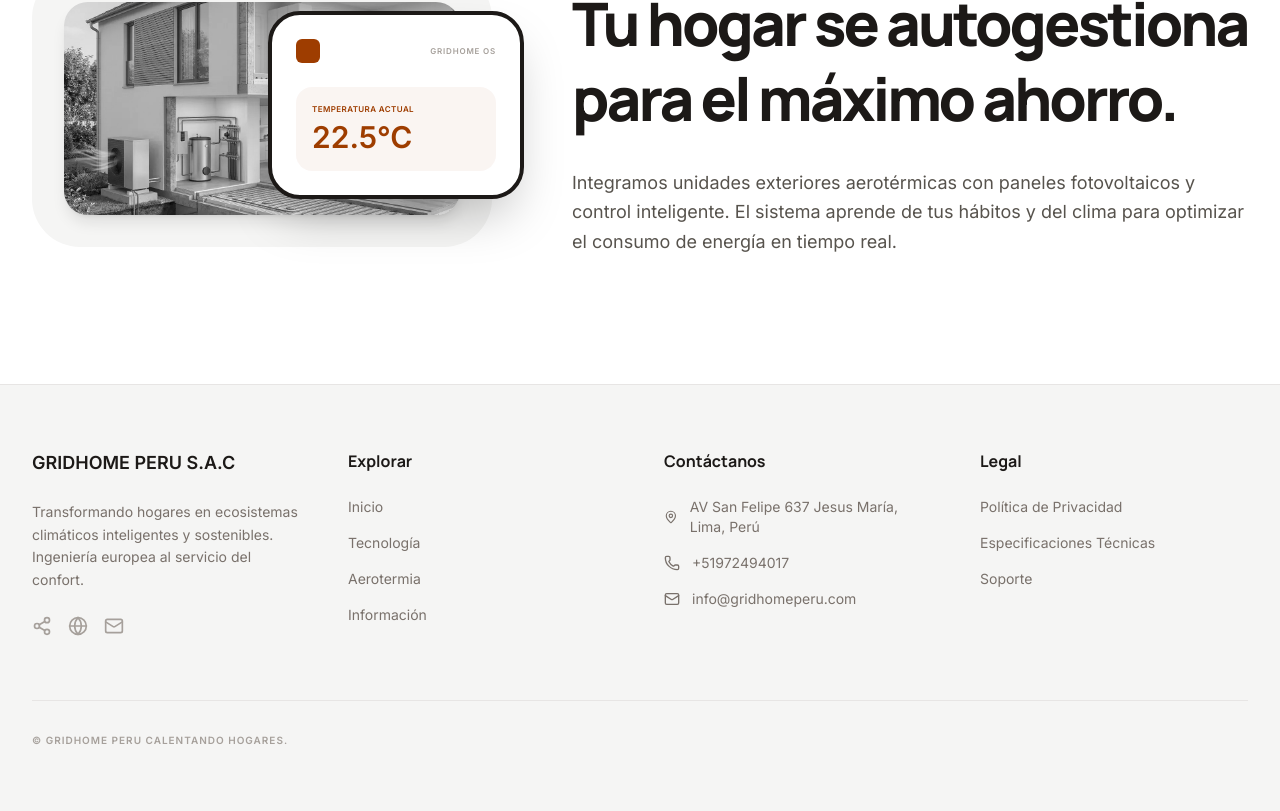
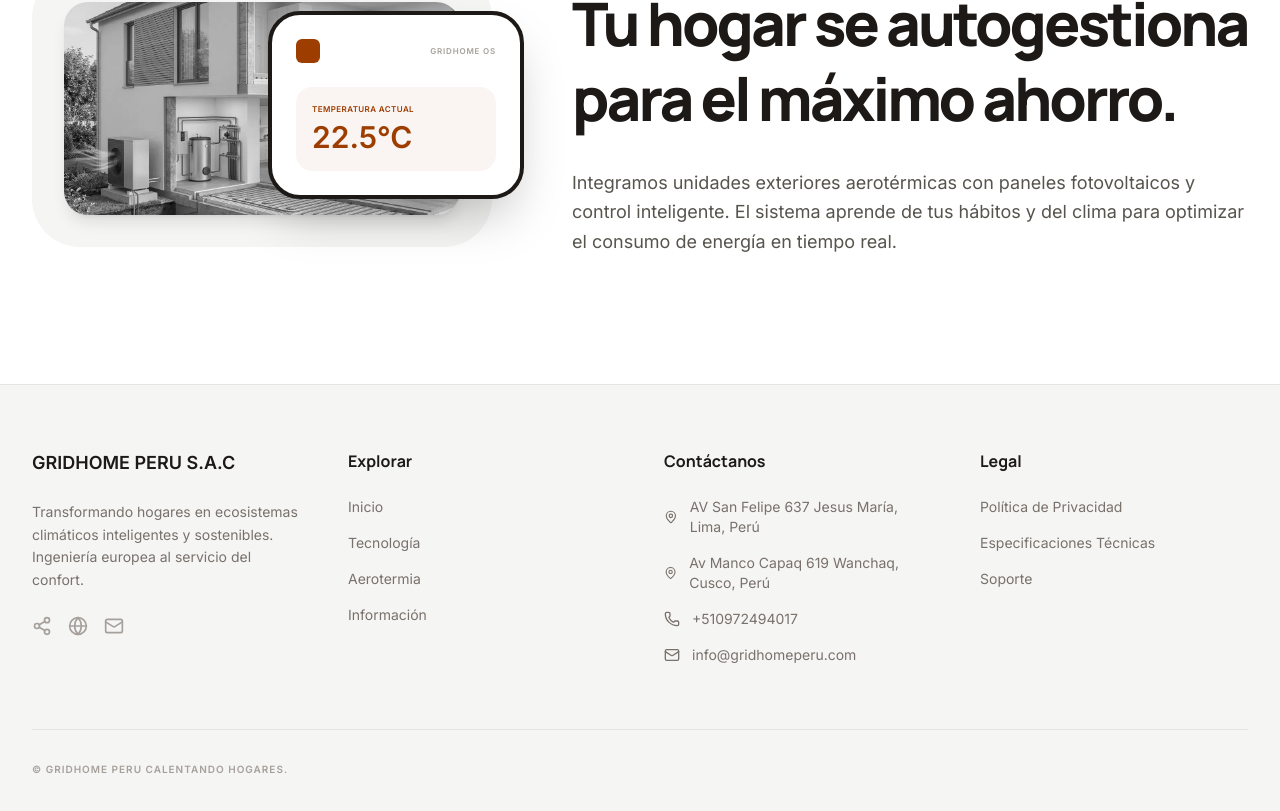
Before and after one commit to Jf8ita/gridhomeweb, a React (Vite) app: page / in a window 1280 px wide. Shown: the part 1112-1923 px from the top of the page. Built offline with nearby package versions, Linux system fonts and the light colour scheme.

Commit message:
Update Layout.tsx
Se actualizo dirección de cusco

```diff
--- a/src/components/Layout.tsx
+++ b/src/components/Layout.tsx
@@ -121,8 +121,12 @@
                   AV San Felipe 637 Jesus María, Lima, Perú
                 </li>
                 <li className="flex gap-3 items-center text-stone-500">
+                  <MapPin className="w-4 h-4" />
+                  Av Manco Capaq 619 Wanchaq, Cusco, Perú
+                </li>
+                <li className="flex gap-3 items-center text-stone-500">
                   <Phone className="w-4 h-4" />
-                  +51972494017
+                  +510972494017
                 </li>
                 <li className="flex gap-3 items-center text-stone-500">
                   <Mail className="w-4 h-4" />
```
